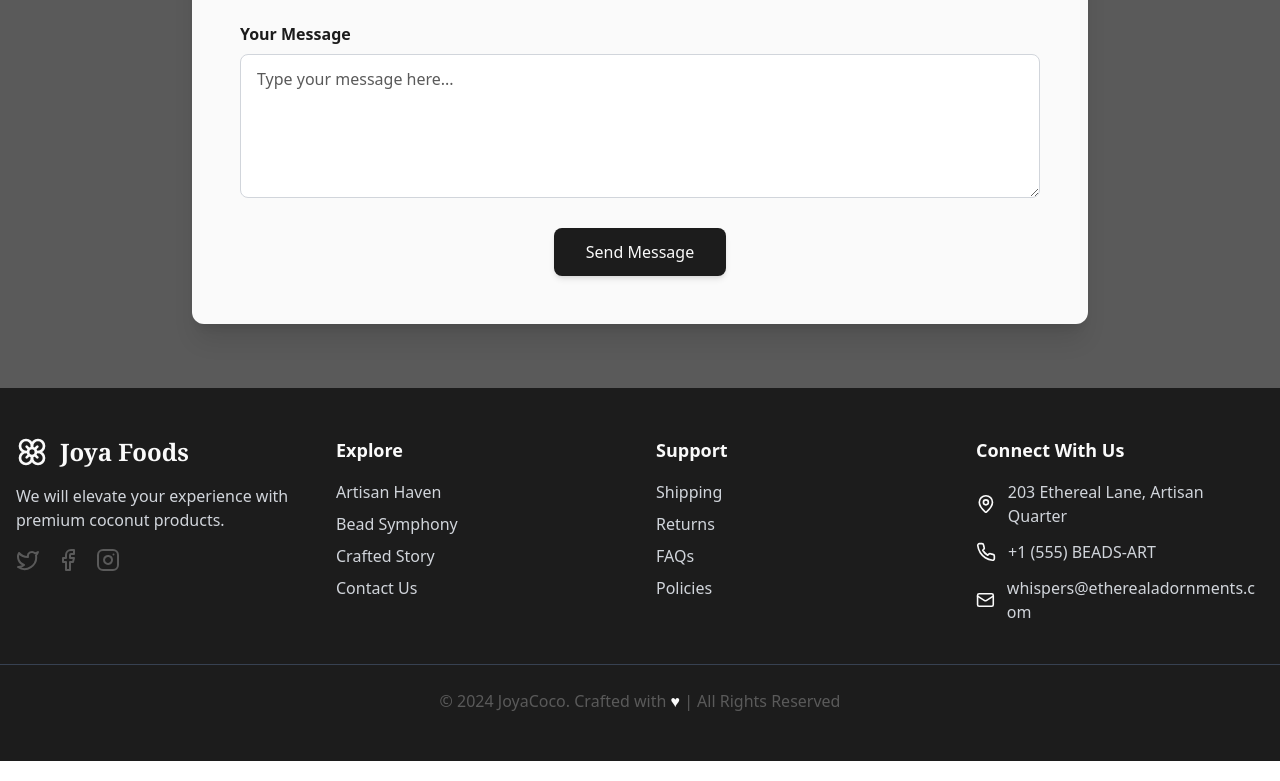
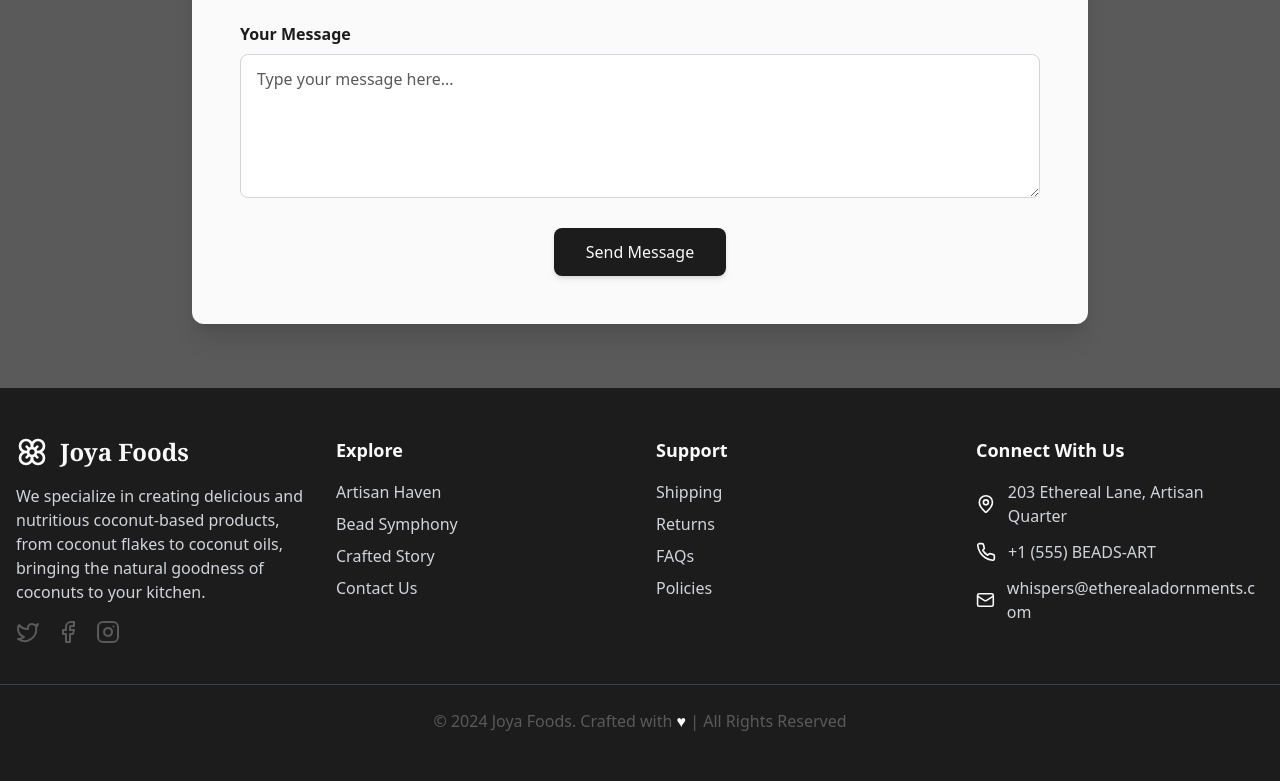
Before and after one commit to GROW-YAI/yai-joy, a React (Vite) app: page / in a window 1280 px wide. Shown: the part 2637-3418 px from the top of the page. Built offline with nearby package versions, Linux system fonts and the light colour scheme.

Commit message:
corrected errors

```diff
--- a/src/components/footer.jsx
+++ b/src/components/footer.jsx
@@ -19,12 +19,13 @@ const Footer = () => {
           >
             <K.BRAND_INFO.icon className="w-8 h-8 text-accent" />
             <h2 className="text-2xl font-bold font-serif text-accent">
-              {K.BRAND_INFO.name}
+              Joya Foods
             </h2>
           </motion.div>
 
           <p className="text-gray-300 mb-4">
-            {K.BRAND_INFO.description}
+            We specialize in creating delicious and nutritious coconut-based products,
+            from coconut flakes to coconut oils, bringing the natural goodness of coconuts to your kitchen.
           </p>
 
           <div className="flex space-x-4">
@@ -88,7 +89,7 @@ const Footer = () => {
 
       <div className="mt-10 text-center border-t border-gray-700 pt-6">
         <p className="text-gray-400">
-          © 2024 JoyaCoco.
+          © 2024 Joya Foods.
           Crafted with <span className="text-accent">♥</span>
           {" "} | All Rights Reserved
         </p>
--- a/src/components/navbar.jsx
+++ b/src/components/navbar.jsx
@@ -12,11 +12,11 @@ const Navbar = () => {
     const target = document.getElementById(id);
     if (target) {
       target.scrollIntoView({
-        behavior: 'smooth',
-        block: 'start',
+        behavior: 'smooth', // This ensures smooth scrolling
+        block: 'start', // Scroll to the top of the section
       });
     }
-    setActiveSection(id);
+    setActiveSection(id); // Update the active section state
   };
 
   useEffect(() => {
```
